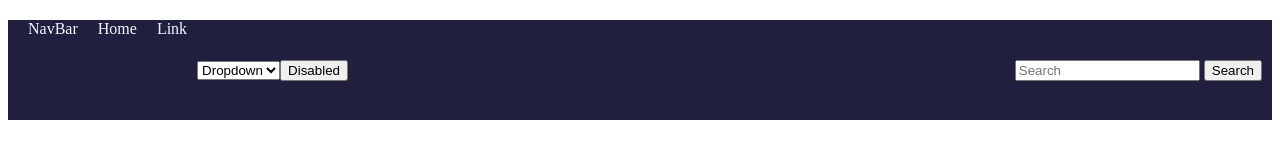
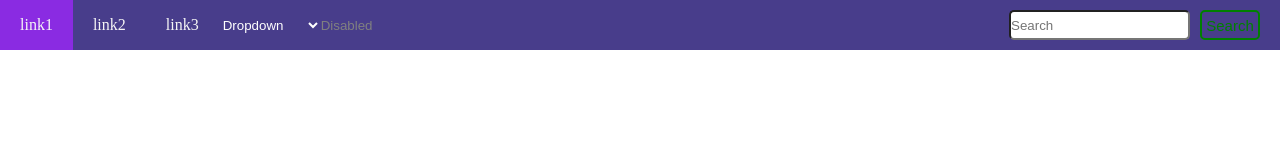
Before and after one commit to DenniXI/DevelHope-ex, a plain HTML site: page css_esercizi/Nav/navbar.html in a window 1280 px wide. Drawn offline with Linux system fonts and the light colour scheme.

Commit message:
esercizio 2

```diff
--- a/css_esercizi/Nav/navbar.css
+++ b/css_esercizi/Nav/navbar.css
@@ -1,29 +1,89 @@
+* {
+    padding: 0;
+    margin: 0;
+    box-sizing: border-box;
+}
+
 nav {
-    background-color: #201f3e;
-    margin-top: 20px;
-    height: 100px;
+    background-color: darkslateblue;
     display: flex;
     align-items: center;
-    padding-left: 10px;
-    padding-right: 10px;
     justify-content: space-between;
+
+    height: 50px;
+}
+.tendina {
+    background-color: transparent;
+    color: white;
+    border: 0;
+}
+
+.tendina:hover {
+    background-color: green;
+    color: black;
+}
+.tendina option{
+    background-color: darkslateblue;
 
 }
 
-.tasti {
+.links button {
+    background-color: darkslateblue;
+    color: grey;
+    border: 0;
+}
+.nav-left{
     height: 100%;
+}
+
+
+.links {
+    list-style-type: none;
+    display: flex;
+    height: 100%;
+}
+
+.links li{
+    height: 100%;
+    display: flex;
+    justify-content: center;
+    align-items: center;
+    padding: 20px;
+}
+
+a {
+    text-decoration: none;
+    color: whitesmoke;
+}
+
+.links li:hover {
+height: 100%;
+background-color: blueviolet;
+color: black;
+}
+
+.nav-right {
+    padding: 20px;
     display: flex;
     align-items: center;
 }
 
-a {
-    display: inline-block;
-    color: aliceblue;
-    text-decoration: none;
-    margin: 0 10px;
-    height: 100%;
+.nav-right input {
+    margin: 10px;
+    height: 30px;
+    border-radius: 5px;
 }
-a:hover {
-    background-color: aquamarine;
-
+#search-button {
+    height: 30px;
+    width: 60px;
+    border-radius: 5px;
+    background-color: transparent;
+    color: green;
+    border: 2px solid;
+    border-color: green;
+    font-size: 15px;
 }
+#search-button:hover {
+    background-color: black;
+    color: white;
+}
--- a/css_esercizi/Nav/navbar.html
+++ b/css_esercizi/Nav/navbar.html
@@ -9,29 +9,26 @@
 </head>
 
 <body>
-    <header>
-        <div>
-            <nav class="box">
-                <div class="tasti">
-                    <a href="navbar">NavBar</a>
-                    <a href="#">Home</a>
-                    <a href="#">Link</a>
-                    <select>
-                        <option value="dropdown">Dropdown</option>
-                        <option value="#">Link 0</option>
+  <nav>
+    <div class="nav-left">
+      <ul class="links">
+        <li><a href="">link1</a></li>
+        <li><a href="">link2</a></li>
+        <li><a href="">link3</a></li>
+        <select class="tendina">
+        <option>Dropdown</option>
+        <option>Link nascosto</option>
       </select>
+      <button #disbutton>Disabled</button>
+      </ul>
 
-                    <button>Disabled</button>
     </div>
-                <div class="input">
-                    <input type="search" name="search" placeholder="Search">
-                    <button>Search</button>
+    <div class="nav-right">
+      <input type="text" placeholder="Search">
+      <button id="search-button">Search</button>
     </div>
 
   </nav>
-        </div>
-
-    </header>
 </body>
 
 </html>
```
Lines whose indentation alone changed are shown as unchanged.
